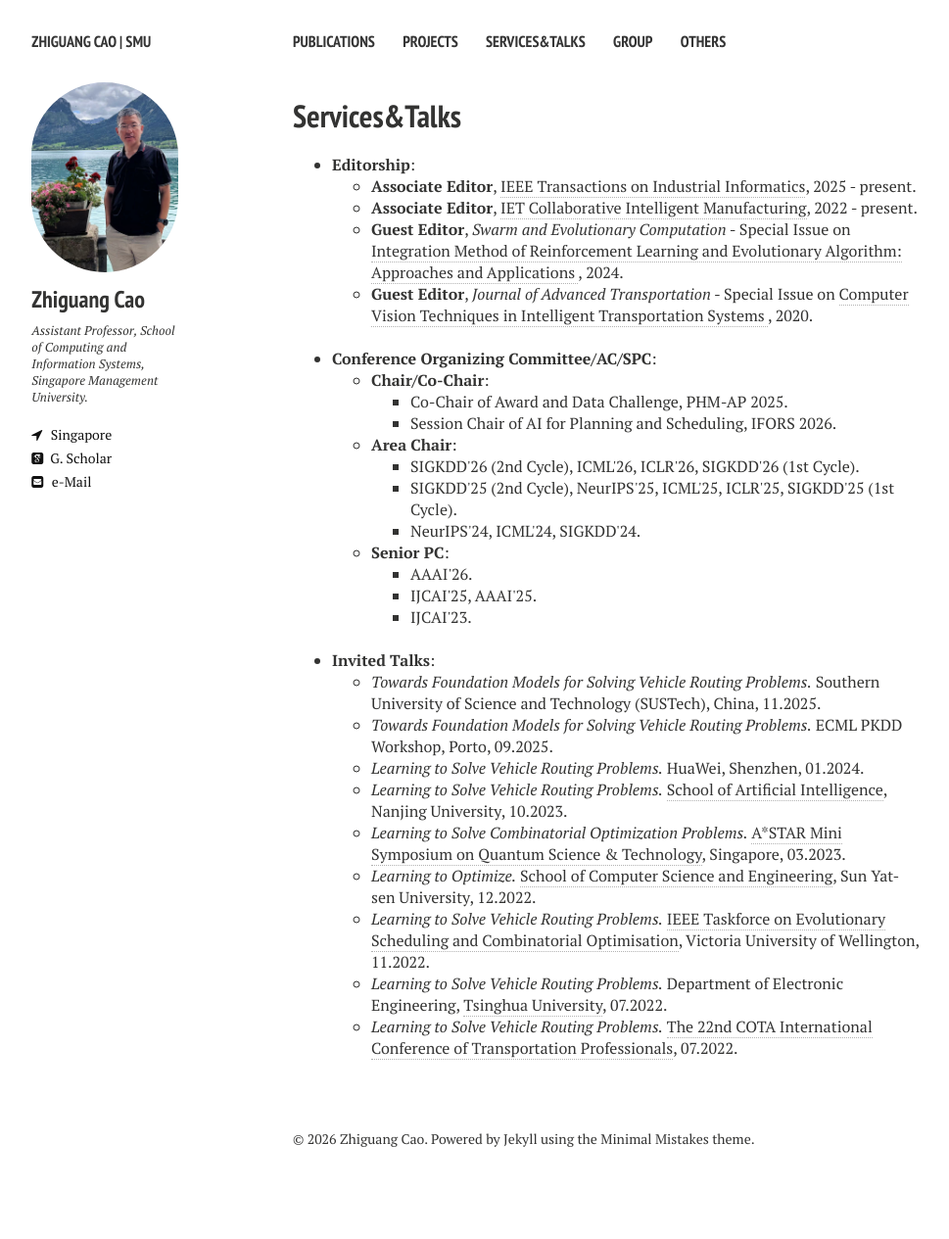
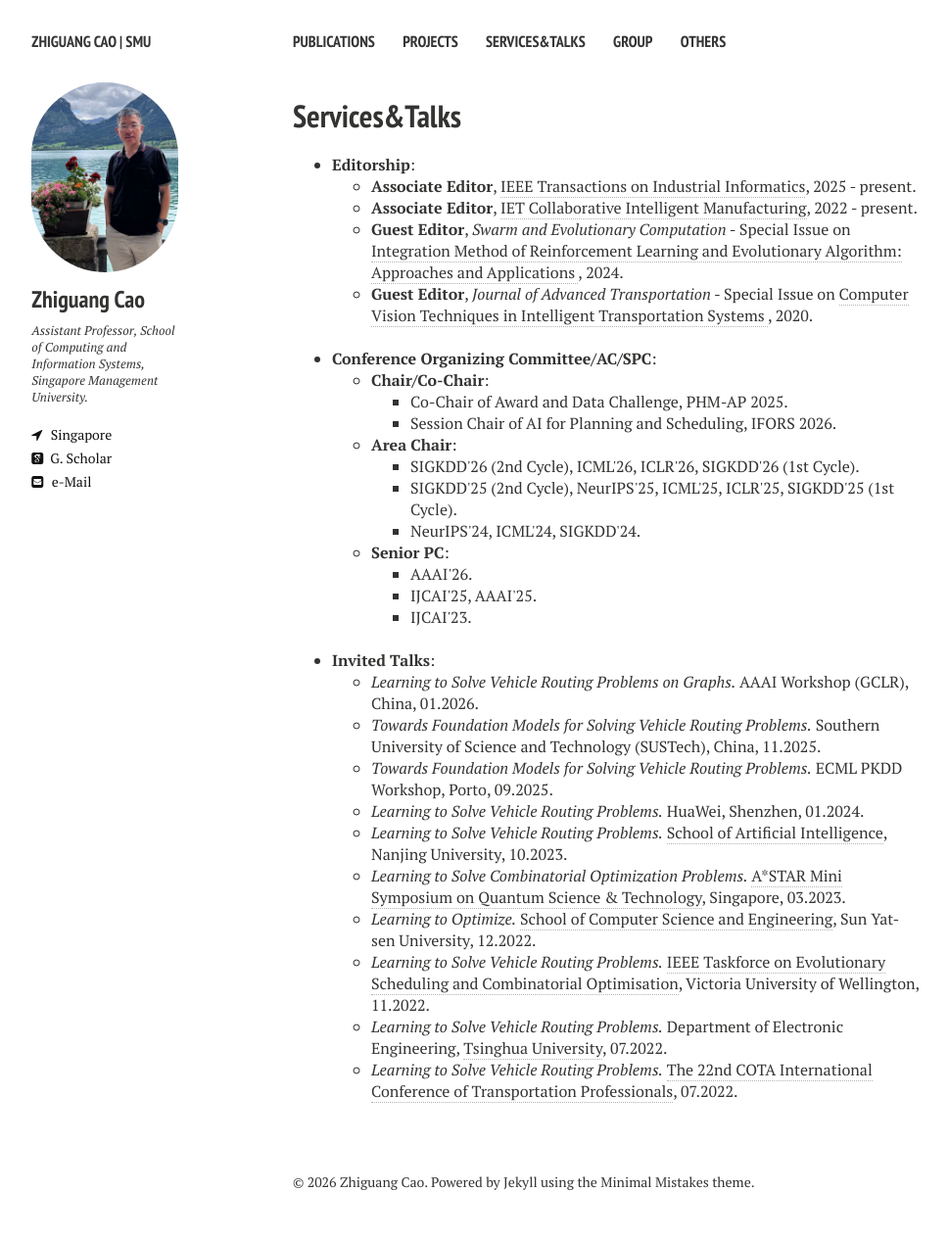
Before and after one commit to zhiguangcaosg/zhiguangcaosg.github.io, a Jekyll site: the page built from services&talks.md, in a window 1280 px wide. Shown: the whole page at 98% size, without its empty margins (21-990 px from the left). Built offline with Jekyll 4.4.1, drawn with Linux system fonts in a browser that asks for light colours; nearby versions of some CDN libraries; before the commit the page ends 1221 px from its top, so only the background shows below that.

Commit message:
Update services&talks.md

```diff
--- a/services&talks.md
+++ b/services&talks.md
@@ -75,6 +75,9 @@ comments: false
 
 	<ul>
 
+	<li> <i>Learning to Solve Vehicle Routing Problems on Graphs.</i> AAAI Workshop (GCLR), China, 01.2026.
+	</li>
+
 	<li> <i>Towards Foundation Models for Solving Vehicle Routing Problems.</i> Southern University of Science and Technology (SUSTech), China, 11.2025.
 	</li>
 
```
